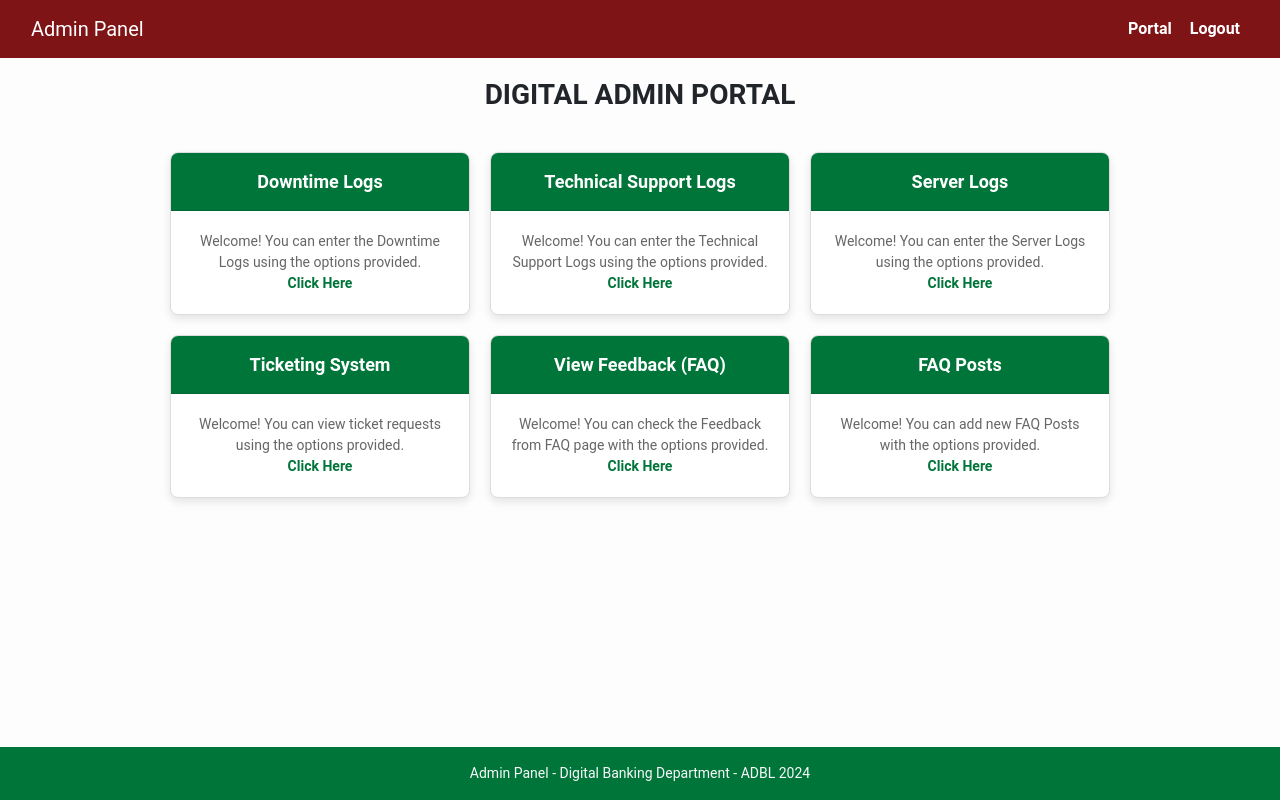
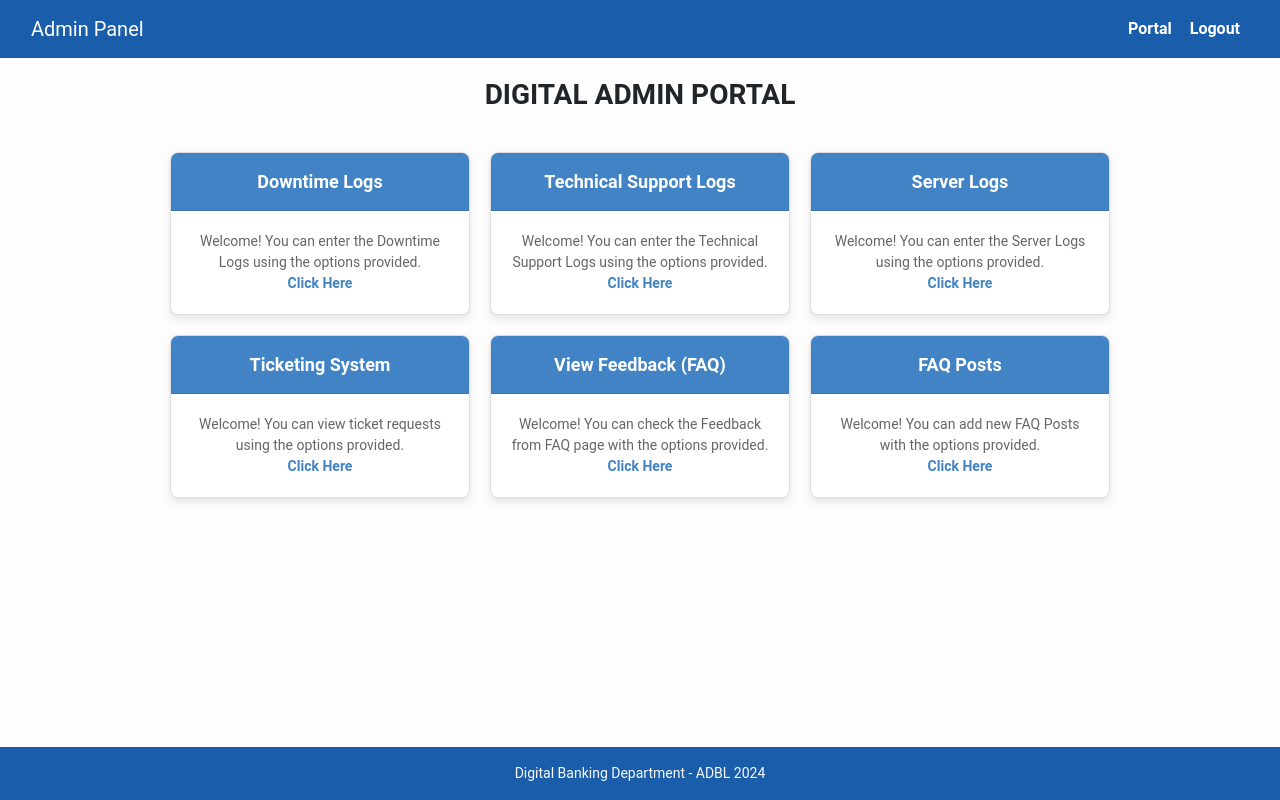
Before and after one commit to ab817/digitalsupport, a Django app: page /adminpanel/ in a window 1280 px wide. Run offline with Django 5.2, Linux system fonts and the light colour scheme; the visitor is signed in with stand-in values (Sample User, id 1); some libraries are stand-ins or nearby versions.

Commit message:
Admin color updated

```diff
--- a/digitalapp/templates/adminbase.html
+++ b/digitalapp/templates/adminbase.html
@@ -11,7 +11,7 @@
 </head>
 <body>
     <!-- Navigation -->
-    <nav class="navbar navbar-expand-lg navbar-light" id="adminNav" style="background-color: #7f1417;">
+    <nav class="navbar navbar-expand-lg navbar-light" id="adminNav" style="background-color: #1A5DAB;">
         <div class="container-fluid">
             <a class="navbar-brand text-white" href="{% url 'adminpanel' %}">
                 Admin Panel
@@ -53,8 +53,8 @@
     </div>
 
     <!-- Footer -->
-    <footer class="py-3 custom-footer-bg text-light">
-        <p class="m-0 text-center">Admin Panel - Digital Banking Department - ADBL 2024</p>
+   <footer class="py-3 text-light" style="background-color: #1A5DAB;">
+        <p class="m-0 text-center">Digital Banking Department - ADBL 2024</p>
     </footer>
 </body>
 </html>
--- a/digitallogs/templates/adminpanel.html
+++ b/digitallogs/templates/adminpanel.html
@@ -25,7 +25,7 @@
 }
 
 .card-header {
-    background-color: #00753a;
+    background-color: #4183C4;
     color: white;
     padding: 15px;
     text-align: center;
@@ -44,7 +44,7 @@
 }
 
 .card-body a {
-    color: #00753a;
+    color: #4183C4;
     text-decoration: none;
     font-weight: bold;
 }
```
